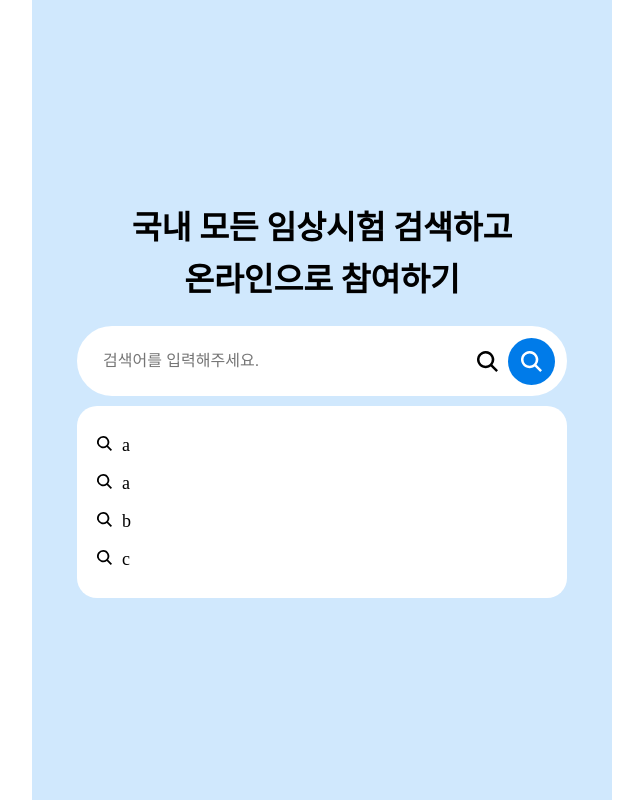
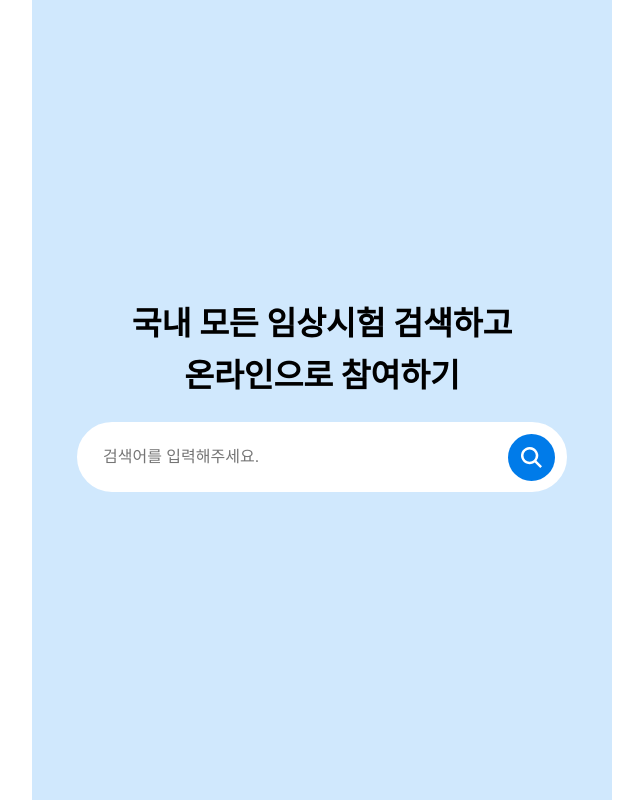
Before and after one commit to Kal-MH/pre-onboarding-10th-2-1, a React (Create React App) app: page / in a window 1280 px wide. Shown: the whole page, without its empty margins (318-961 px from the left). Built offline with nearby package versions, Linux system fonts and the light colour scheme.

Commit message:
feature: useClickAway, clickAwayContext 정의 및 검색창 영역 밖 클릭 시 이벤트 처리

```diff
--- a/src/App.tsx
+++ b/src/App.tsx
@@ -1,8 +1,18 @@
 import styled from 'styled-components';
 import SearchForm from './components/Form/SearchForm';
 import SearchPreview from './components/Preview/SearchPreview';
+import { useClickAwayContext } from './contexts/ClickAwayContext';
+import useClickAway from './hooks/useClickAway';
 
 function App() {
+  const { show, handleShow } = useClickAwayContext();
+  const ref = useClickAway({
+    handler: (e: React.MouseEvent) => {
+      e.stopPropagation();
+
+      handleShow(false);
+    },
+  });
   //TODO: api호출 처리 및 contextAPI initialization
   return (
     <S.Container>
@@ -11,9 +21,9 @@ function App() {
         <br />
         온라인으로 참여하기
       </S.Title>
-      <S.FormContainer>
+      <S.FormContainer ref={ref}>
         <SearchForm />
-        <SearchPreview />
+        {show && <SearchPreview />}
       </S.FormContainer>
     </S.Container>
   );
@@ -33,7 +43,9 @@ const S = {
     background-color: #d0e8fd;
   `,
   FormContainer: styled.div`
+    max-width: 49rem;
     width: 100%;
+    margin: 0 auto;
     display: flex;
     flex-direction: column;
     justify-content: center;
--- a/src/components/Form/Button.tsx
+++ b/src/components/Form/Button.tsx
@@ -1,12 +1,13 @@
 import styled from 'styled-components';
 import { ReactComponent as MagnifyingGlassIcon } from '../../assets/magnifying-glass.svg';
+import IconContainer from '../common/IconContainer';
 
 const Button = () => {
   return (
     <S.Button>
-      <div style={{ width: '21px', height: ' 21px' }}>
+      <IconContainer width="21px" height="21px">
         <MagnifyingGlassIcon />
-      </div>
+      </IconContainer>
     </S.Button>
   );
 };
--- a/src/components/Form/Input.tsx
+++ b/src/components/Form/Input.tsx
@@ -1,8 +1,16 @@
+import { useState } from 'react';
 import styled from 'styled-components';
-import { ReactComponent as ClearIcon } from '../../assets/magnifying-glass.svg';
+import { ReactComponent as ClearIcon } from '../../assets/clear.svg';
 import IconContainer from '../common/IconContainer';
+import { useClickAwayContext } from '../../contexts/ClickAwayContext';
 
-const Input = () => {
+interface Props {
+  placeholder: string;
+}
+
+const Input = ({ placeholder }: Props) => {
+  const { show, handleShow } = useClickAwayContext();
+
   const IconConfig = {
     width: '21px',
     height: '21px',
@@ -12,18 +20,34 @@ const Input = () => {
   };
 
   return (
-    <div style={{ display: 'flex', position: 'relative', width: '100%' }}>
-      <S.Input type="text" placeholder="검색어를 입력해주세요." />
-      <IconContainer {...IconConfig}>
-        <ClearIcon />
-      </IconContainer>
-    </div>
+    <S.InputContainer>
+      <S.Input
+        type="text"
+        placeholder={placeholder}
+        onFocus={(e) => {
+          e.stopPropagation();
+          console.log('input');
+          handleShow(true);
+        }}
+      />
+      {show && (
+        <IconContainer {...IconConfig}>
+          <ClearIcon />
+        </IconContainer>
+      )}
+    </S.InputContainer>
   );
 };
 
 export default Input;
 
 const S = {
+  InputContainer: styled.div`
+    display: flex;
+    position: relative;
+    width: 100%;
+    z-index: 10;
+  `,
   Input: styled.input`
     border-radius: 4.2rem;
     border: none;
--- a/src/components/Form/SearchForm.tsx
+++ b/src/components/Form/SearchForm.tsx
@@ -2,10 +2,12 @@ import styled from 'styled-components';
 import Input from './Input';
 import Button from './Button';
 
+const PLACEHOLDER_TEXT = '검색어를 입력해주세요.';
+
 const SearchForm = () => {
   return (
     <S.Form>
-      <Input />
+      <Input placeholder={PLACEHOLDER_TEXT} />
       <Button />
     </S.Form>
   );
@@ -15,9 +17,8 @@ export default SearchForm;
 
 const S = {
   Form: styled.form`
-    max-width: 49rem;
     width: 100%;
-    margin: 0 auto 1rem;
+    margin-bottom: 1rem;
     border-radius: 4.2rem;
     border: 2px solid;
     border-color: #ffffff;
--- /dev/null
+++ b/src/contexts/ClickAwayContext.tsx
@@ -0,0 +1,35 @@
+import { createContext, useState, useContext } from 'react';
+
+interface Props {
+  children: JSX.Element;
+}
+
+interface State {
+  show: boolean;
+  handleShow: (nextShow: boolean) => void;
+}
+
+const initialState = {
+  show: false,
+  handleShow: () => {
+    return;
+  },
+};
+
+const ClickAwayContext = createContext<State>(initialState);
+
+export const useClickAwayContext = () => useContext(ClickAwayContext);
+
+const ClickAwayProvider = ({ children }: Props) => {
+  const [show, setShow] = useState(false);
+
+  const handleShow = (nextShow: boolean) => {
+    setShow(nextShow);
+  };
+
+  return (
+    <ClickAwayContext.Provider value={{ show, handleShow }}>{children}</ClickAwayContext.Provider>
+  );
+};
+
+export default ClickAwayProvider;
--- /dev/null
+++ b/src/hooks/useClickAway.ts
@@ -0,0 +1,42 @@
+import { useRef, useEffect } from 'react';
+
+const events = ['click', 'focus'];
+
+interface Props {
+  handler: (e: React.MouseEvent) => void;
+}
+
+const useClickAway = ({ handler }: Props) => {
+  const ref = useRef<HTMLDivElement>(null);
+  const eventHandler = useRef(handler);
+
+  useEffect(() => {
+    eventHandler.current = handler;
+  }, [handler]);
+
+  useEffect(() => {
+    const element = ref.current;
+    if (!element) return;
+
+    const handleEvent = (e: any) => {
+      e.preventDefault();
+      e.stopPropagation();
+      console.log(element.contains(e.target), element, e.target);
+      !element.contains(e.target) && eventHandler.current(e);
+    };
+
+    for (const eventName of events) {
+      document.addEventListener(eventName, handleEvent);
+    }
+
+    return () => {
+      for (const eventName of events) {
+        document.removeEventListener(eventName, handleEvent);
+      }
+    };
+  }, [ref]);
+
+  return ref;
+};
+
+export default useClickAway;
--- a/src/index.tsx
+++ b/src/index.tsx
@@ -2,11 +2,14 @@ import React from 'react';
 import ReactDOM from 'react-dom/client';
 import App from './App';
 import GlobalStyle from './GlobalStyle';
+import ClickAwayProvider from './contexts/ClickAwayContext';
 
 const root = ReactDOM.createRoot(document.getElementById('root') as HTMLElement);
 root.render(
   <React.StrictMode>
     <GlobalStyle />
-    <App />
+    <ClickAwayProvider>
+      <App />
+    </ClickAwayProvider>
   </React.StrictMode>
 );
```
Also changed, not shown: src/assets/clear.svg.
